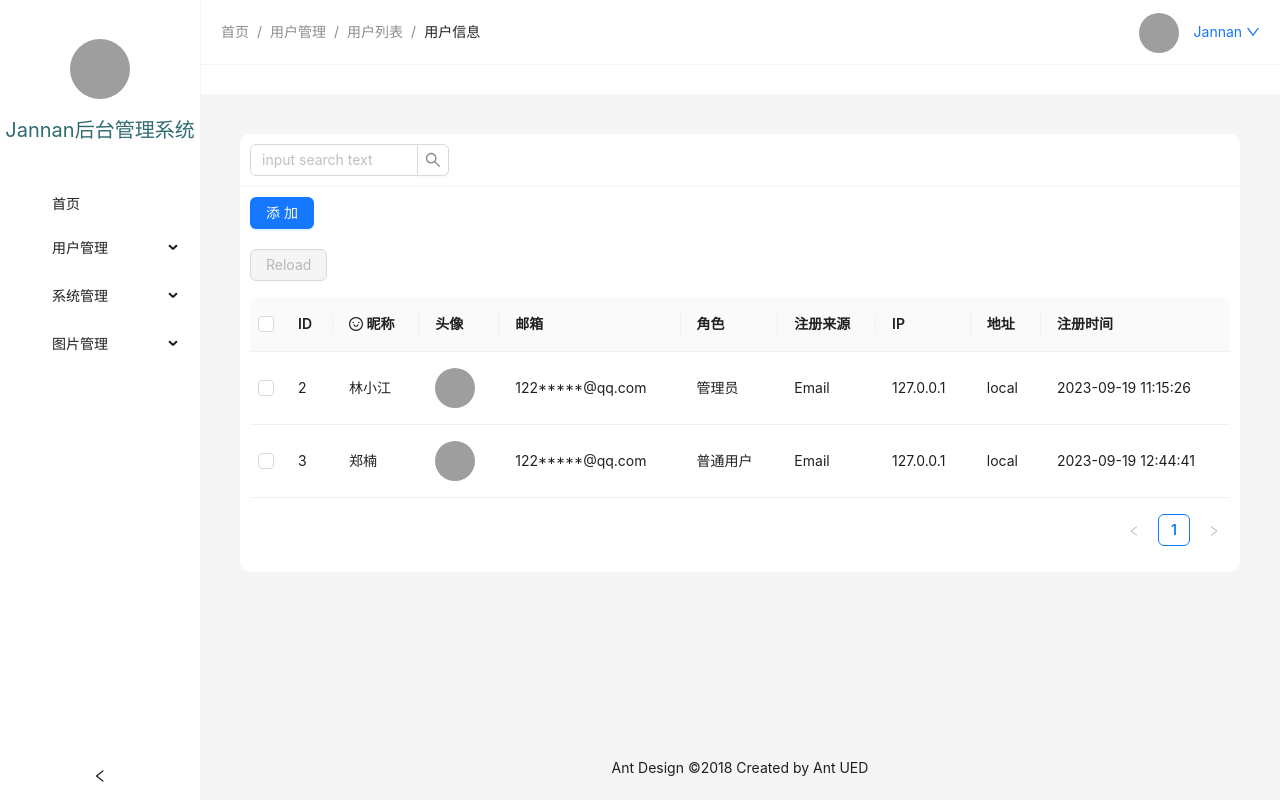
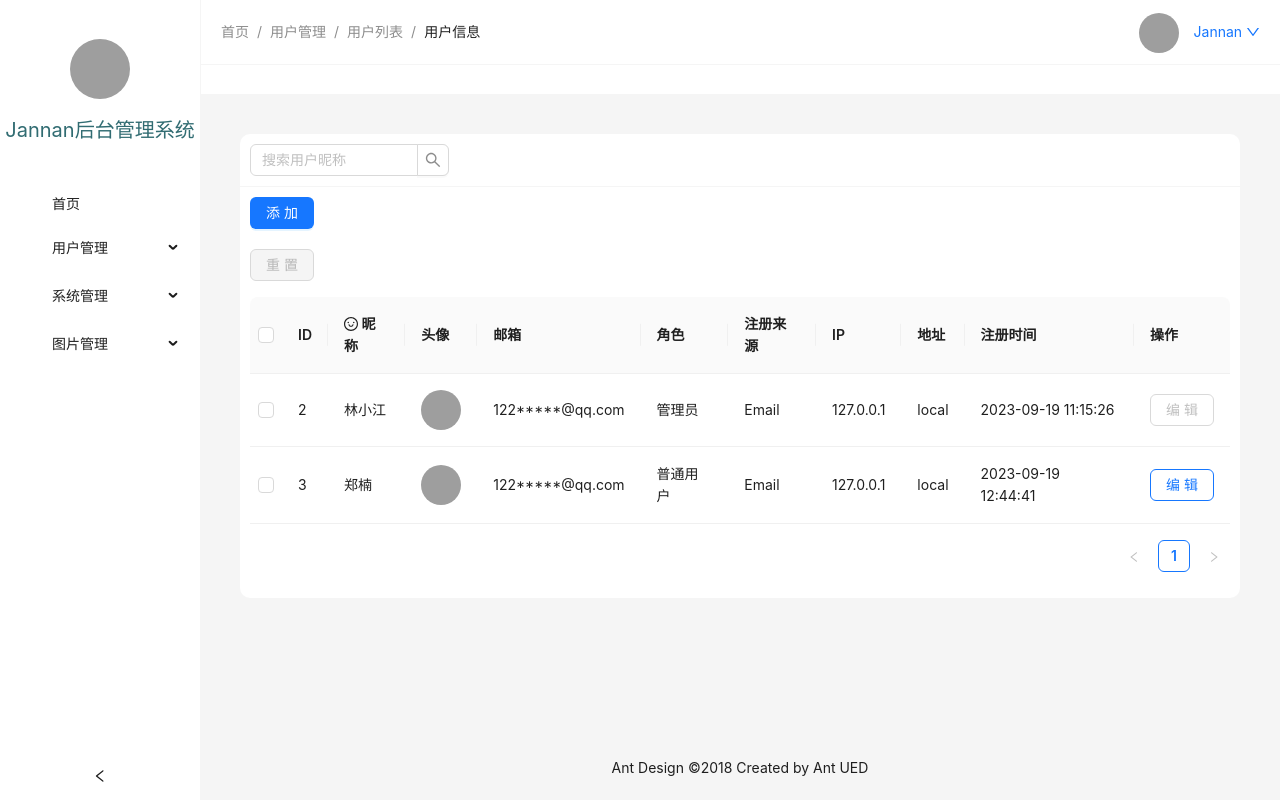
Before and after one commit to LXJ0000/vue_admin, a Vue app: page /admin/user_list in a window 1280 px wide. Built offline with nearby package versions, Linux system fonts and the light colour scheme; grey boxes are pictures that could not be loaded; a web font is replaced by a local one.

Commit message:
用户列表 搭建ing

```diff
--- a/src/views/admin/admin.vue
+++ b/src/views/admin/admin.vue
@@ -2,8 +2,10 @@
   <a-config-provider
       :theme="{
       algorithm: theme.defaultAlgorithm,
+
     }"
   >
+
 
     <a-layout style="min-height: 100vh">
 
--- a/src/views/admin/user/user_list.vue
+++ b/src/views/admin/user/user_list.vue
@@ -15,6 +15,8 @@ const data = reactive({
     {title: 'IP', dataIndex: 'ip', key: 'ip'},
     {title: '地址', dataIndex: 'addr', key: 'addr'},
     {title: '注册时间', dataIndex: 'created_at', key: 'created_at'},
+    {title: '操作', dataIndex: 'action', key: 'action'},
+
   ],
   dataSource: [
     {
@@ -76,7 +78,7 @@ const removeBatch = () => {
 
     <div class="container_search">
       <a-input-search
-          placeholder="input search text"
+          placeholder="搜索用户昵称"
           style="width: 200px"
       />
     </div>
@@ -87,9 +89,10 @@ const removeBatch = () => {
     </div>
 
     <div class="container_table">
+
       <div style="margin-bottom: 16px">
         <a-button type="primary" :disabled="!hasSelected" :loading="state.loading" @click="start">
-          Reload
+          重置
         </a-button>
         <span style="margin-left: 8px">
         <template v-if="hasSelected">
@@ -97,13 +100,14 @@ const removeBatch = () => {
         </template>
       </span>
       </div>
+
       <a-table
           :row-selection="{ selectedRowKeys: state.selectedRowKeys, onChange: onSelectChange }"
           :row-key="'id'"
           :dataSource="data.dataSource"
           :columns="data.columns"
       >
-
+        <!--修改表头样式-->
         <template #headerCell="{ column }">
           <template v-if="column.key === 'nick_name'">
         <span>
@@ -112,14 +116,21 @@ const removeBatch = () => {
         </span>
           </template>
         </template>
-
+        <!--修改表中样式-->
         <template #bodyCell="{ column, record }">
           <template v-if="column.key === 'avatar'">
             <img class="table_avatar" :src="record.avatar" alt="">
+            <!--            代理！！！代理到目标地址-->
           </template>
 
           <template v-if="column.key === 'created_at'">
-            <div>{{formatDateTime(record.created_at)}}</div>
+            <div>{{ formatDateTime(record.created_at) }}</div>
+          </template>
+
+          <template v-if="column.key === 'action'">
+            <a-button type="primary" ghost disabled v-if="record.role === '管理员'">编辑</a-button>
+            <a-button type="primary" ghost v-else>编辑</a-button>
+
           </template>
         </template>
 
@@ -152,7 +163,8 @@ const removeBatch = () => {
 
   .container_table {
     padding: 10px;
-    .table_avatar{
+
+    .table_avatar {
       width: 40px;
       height: 40px;
       border-radius: 50%;
```
